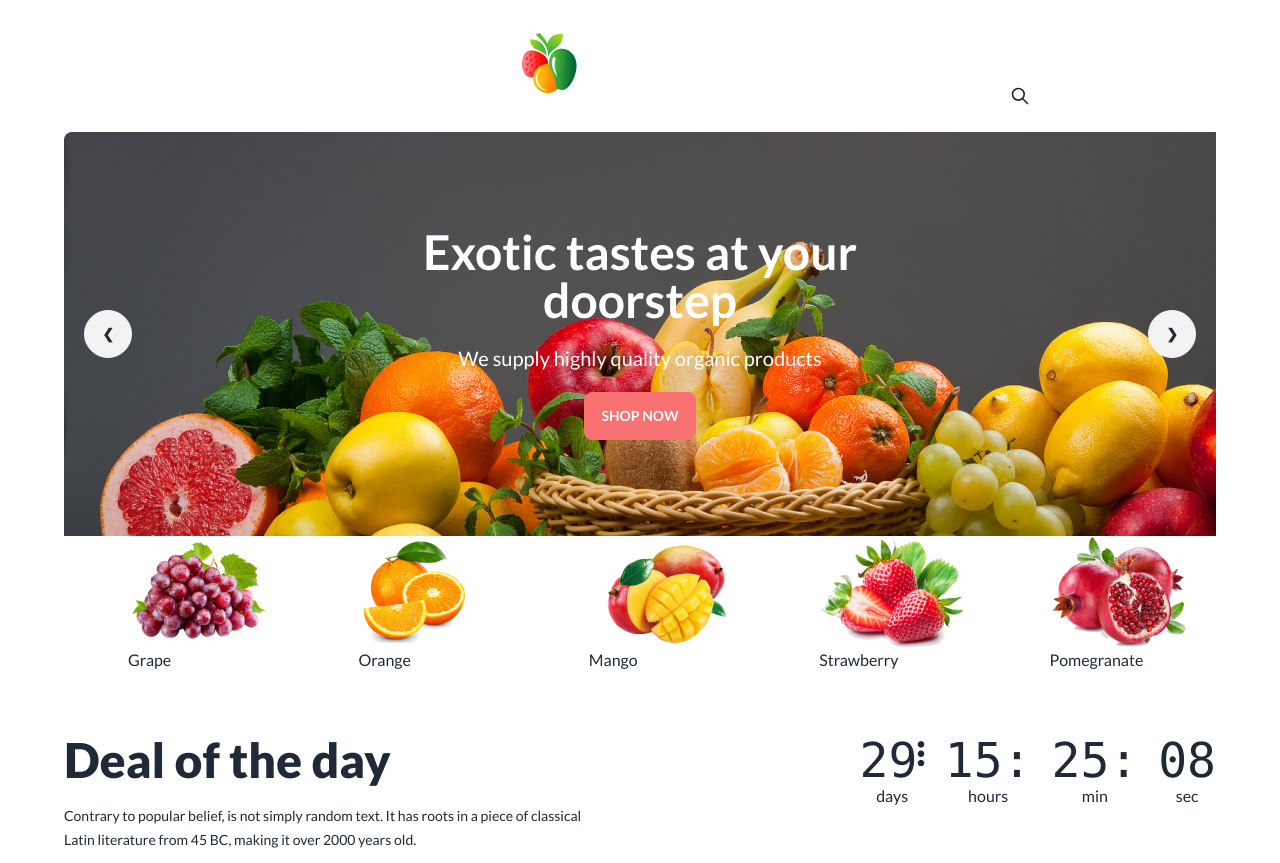
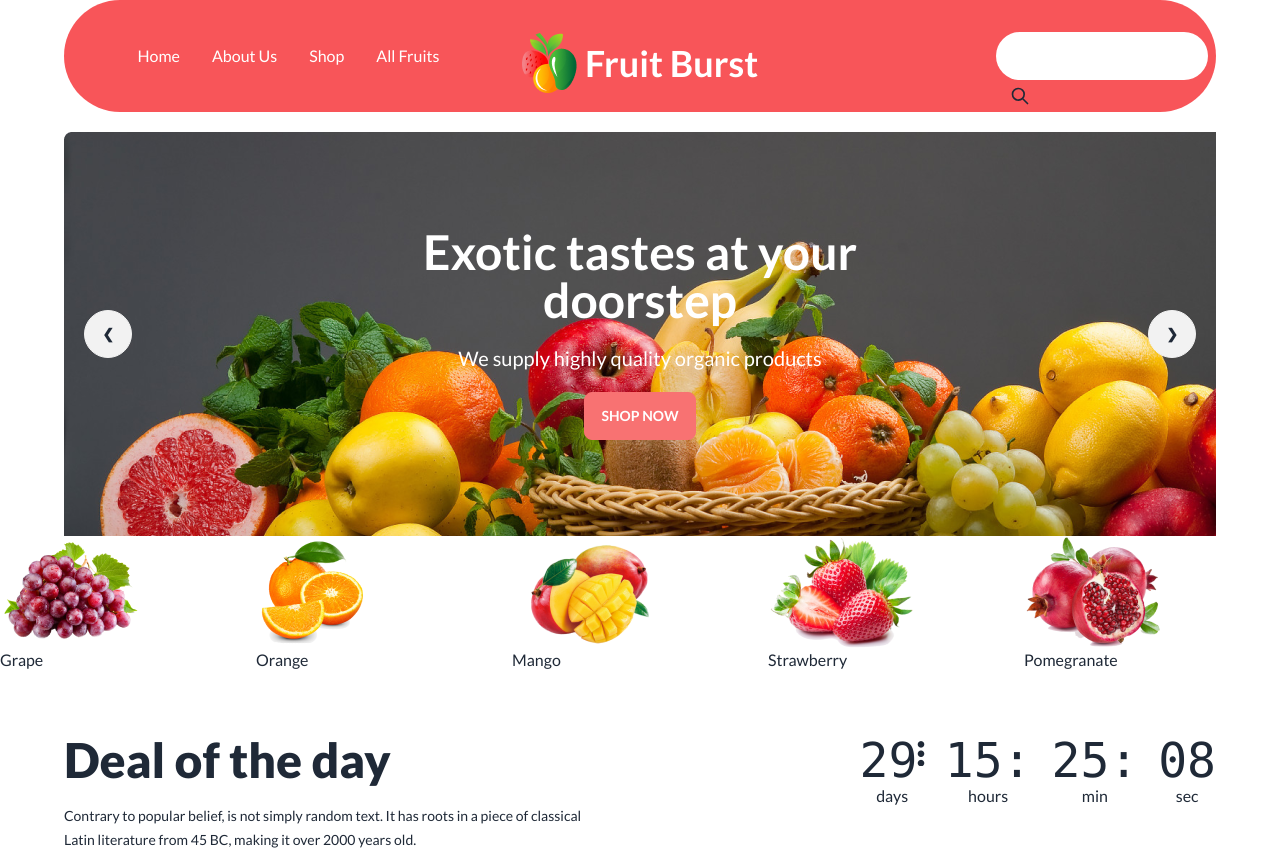
Before and after one commit to tamanna8603/Fruit-website, a plain HTML site: page index.html in a window 1280 px wide. Shown: the top 863 px of the page. Drawn offline with nearby package versions, Linux system fonts and the light colour scheme; grey boxes are pictures that could not be loaded.

Commit message:
added main part

```diff
--- a/index.html
+++ b/index.html
@@ -32,8 +32,8 @@
 </head>
 <body class="font-lato">
   <header class="max-w-screen-xl mx-auto px-10 md:px-16">
-    <div class="navbar bg-base-100 rounded-full h-28">
-      <div class="navbar-start text-white text-xl ">
+    <div class="navbar bg-base-100 bg-[#F85559] rounded-full h-28">
+      <div class="navbar-start text-white text-2xl justify-center">
         <div class="dropdown">
           <label tabindex="0" class="btn btn-ghost lg:hidden">
             <svg xmlns="http://www.w3.org/2000/svg" class="h-5 w-5" fill="none" viewBox="0 0 24 24" stroke="currentColor"><path stroke-linecap="round" stroke-linejoin="round" stroke-width="2" d="M4 6h16M4 12h16M4 18h7" /></svg>
@@ -45,7 +45,7 @@
             <li><a>All Fruits</a></li>
           </ul>
         </div>
-        <div class="navbar-start hidden lg:flex">
+        <div class="navbar-center hidden lg:flex">
           <ul class="menu  menu-horizontal px-1 text-base">
             <li><a>Home</a></li>
             <li><a>About Us</a></li>
@@ -55,7 +55,7 @@
         </div>
       </div>
       <div class="navbar-center">
-        <a class="btn btn-ghost normal-case text-2xl px-1 lg:text-4xl text-white font-bold"><img class="items-center justify-center" src="./images/logo.png" alt="">Fruit Burst</a>
+        <a class="btn btn-ghost normal-case text-4xl text-white font-bold"><img class="items-center justify-center" src="./images/logo.png" alt="">Fruit Burst</a>
       </div>
       <div class="navbar-end">
         <div class="form-cntrol">
@@ -66,13 +66,10 @@
 
 
         </div>
-
-
       </div>
     </div>
+  </header>
 
-
-  </header>
   <main>
     <!--slider section starts-->
     <section class="max-w-screen-xl mx-auto mt-5 px-10 md:px-16">
@@ -133,7 +130,7 @@
 
 
     </section>
-    <div class="max-w-screen-xl mx-auto ml-16 ps-16 grid grid-cols-5 border-solid  border-gray-200 ">
+    <div class="max-w-7xl mx-auto grid grid-cols-5 border-solid  border-gray-200 ">
       <div class="div">
         <img src="./images/fruit1.png" alt="">
         <h4>Grape</h4>
@@ -391,8 +388,6 @@
       <a href="">All Fruits</a>
       <a href="">Support</a>
       <a href="">My Account</a>
-
-
     </div>
     <div class="flex justify-center px-16 gap-10">
       <i class="fa-brands text-[#fff] fa-facebook"></i>
```
